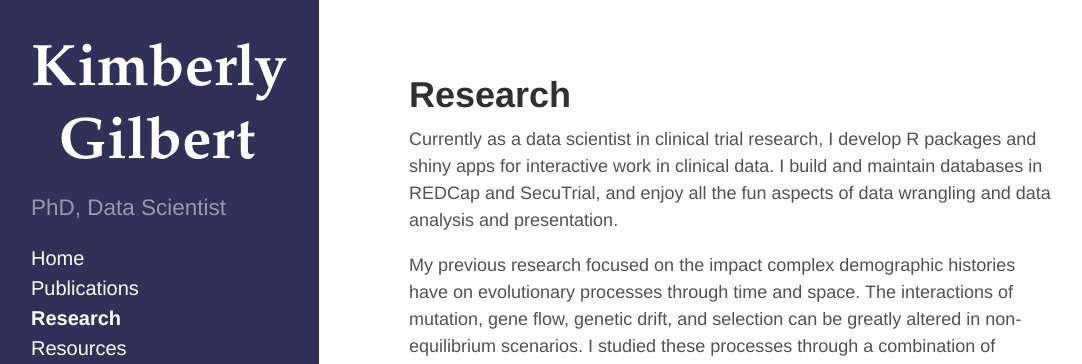
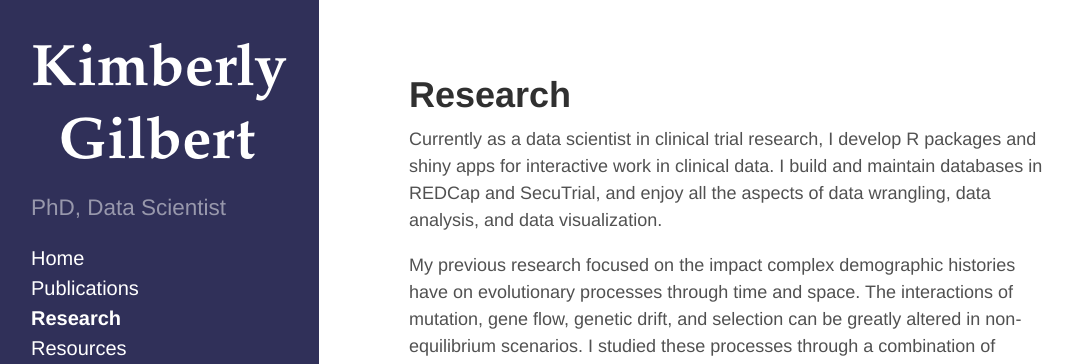
Before and after one commit to kjgilbert/kjgilbert.github.io, a Jekyll site: the page built from research.md, in a window 1280 px wide and 1329 px high. Shown: the top 364 px of the window, without its empty margins (5-1087 px from the left). Built offline with Jekyll 4.4.1, drawn with Linux system fonts in a browser that asks for light colours; Markdown is read by kramdown in place of the engine named in the settings.

Commit message:
Update research.md
tiny things

```diff
--- a/research.md
+++ b/research.md
@@ -4,7 +4,7 @@ title: Research
 ---
 
 
-Currently as a data scientist in clinical trial research, I develop R packages and shiny apps for interactive work in clinical data. I build and maintain databases in REDCap and SecuTrial, and enjoy all the fun aspects of data wrangling and data analysis and presentation.
+Currently as a data scientist in clinical trial research, I develop R packages and shiny apps for interactive work in clinical data. I build and maintain databases in REDCap and SecuTrial, and enjoy all the aspects of data wrangling, data analysis, and data visualization.
 
 My previous research focused on the impact complex demographic histories have on evolutionary processes
 through time and space. The interactions of mutation, gene flow, genetic drift, and selection
```
